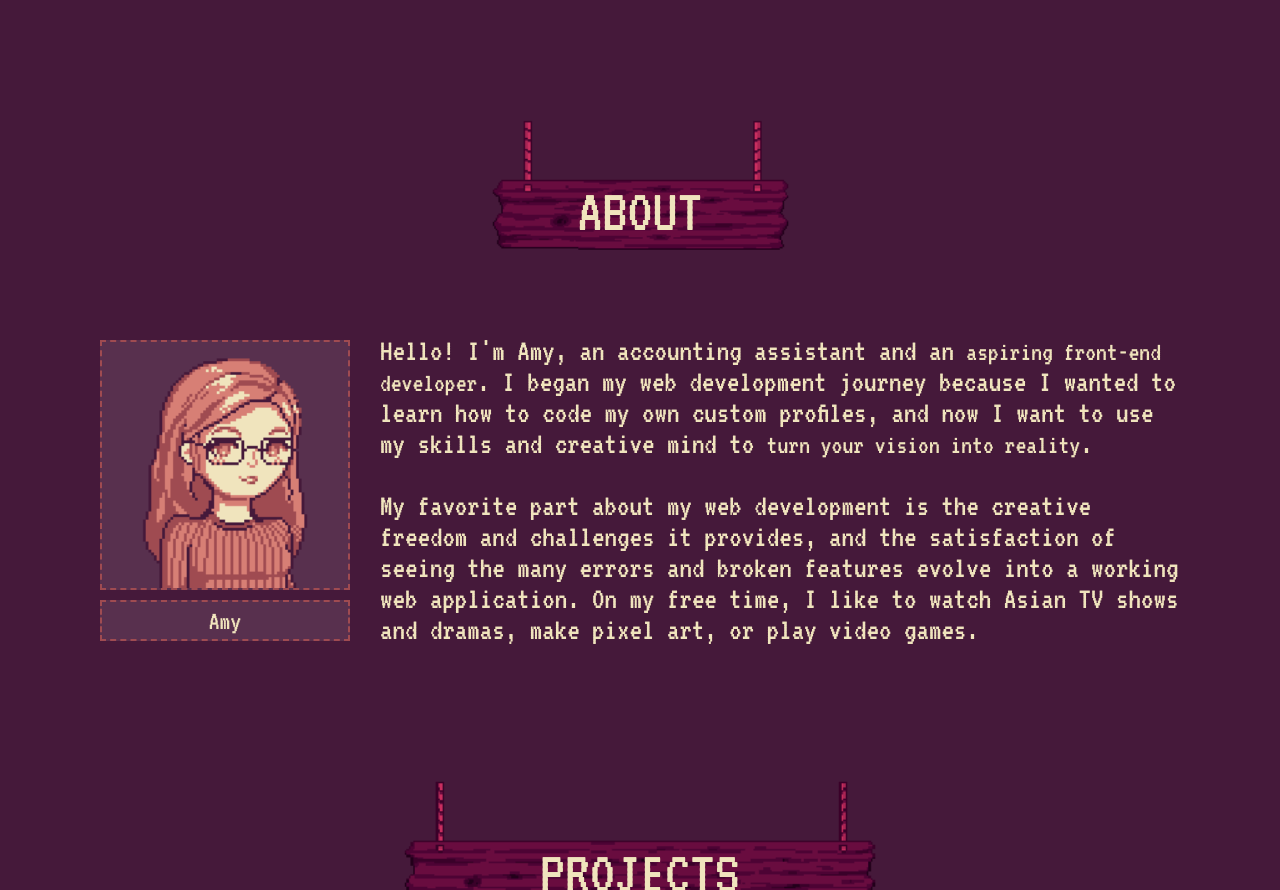
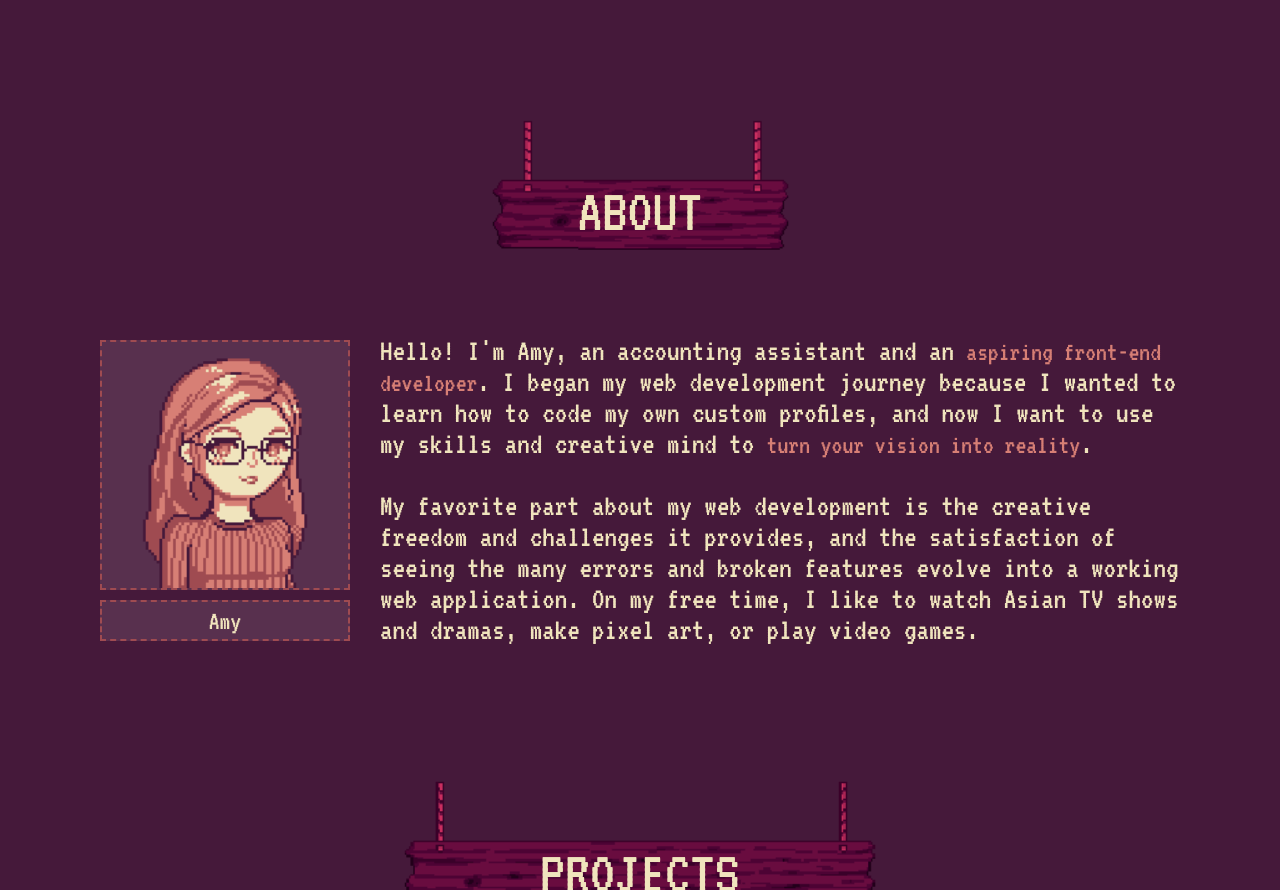
Before and after one commit to ajwjung/portfolio, a website built with webpack: page src/index.html in a window 1280 px wide. Shown: the part 700-1590 px from the top of the page. Built offline with nearby package versions, Linux system fonts and the light colour scheme.

Commit message:
style: Resize #about section and higlight keywords

```diff
--- a/src/styles/style.css
+++ b/src/styles/style.css
@@ -108,7 +108,7 @@ nav button {
 
 /* About Section */
 #about {
-    height: 50vh;
+    min-height: 50vh;
     margin: 100px 25px;
     display: flex;
     flex-direction: column;
@@ -154,6 +154,10 @@ nav button {
 .about-name {
     text-align: center;
     margin-bottom: 20px;
+}
+
+.highlight {
+    color: var(--bg02);
 }
 
 /* Projects Section */
```
Also changed, not shown: dist/index.html.
